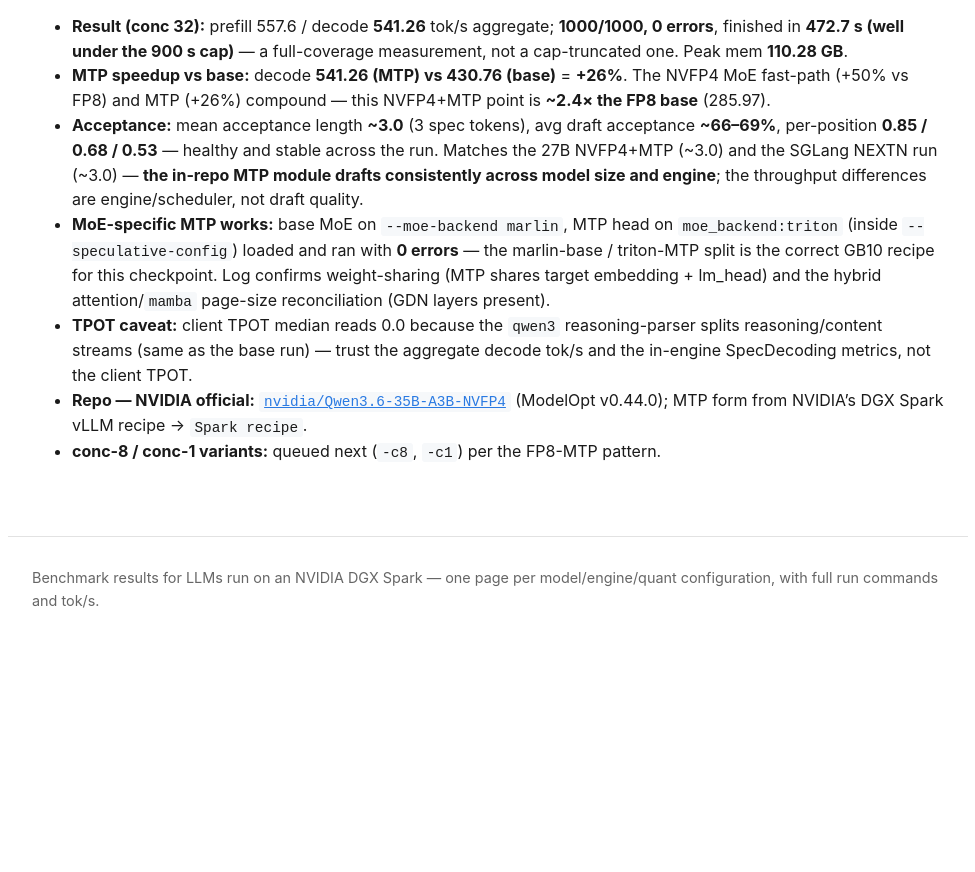
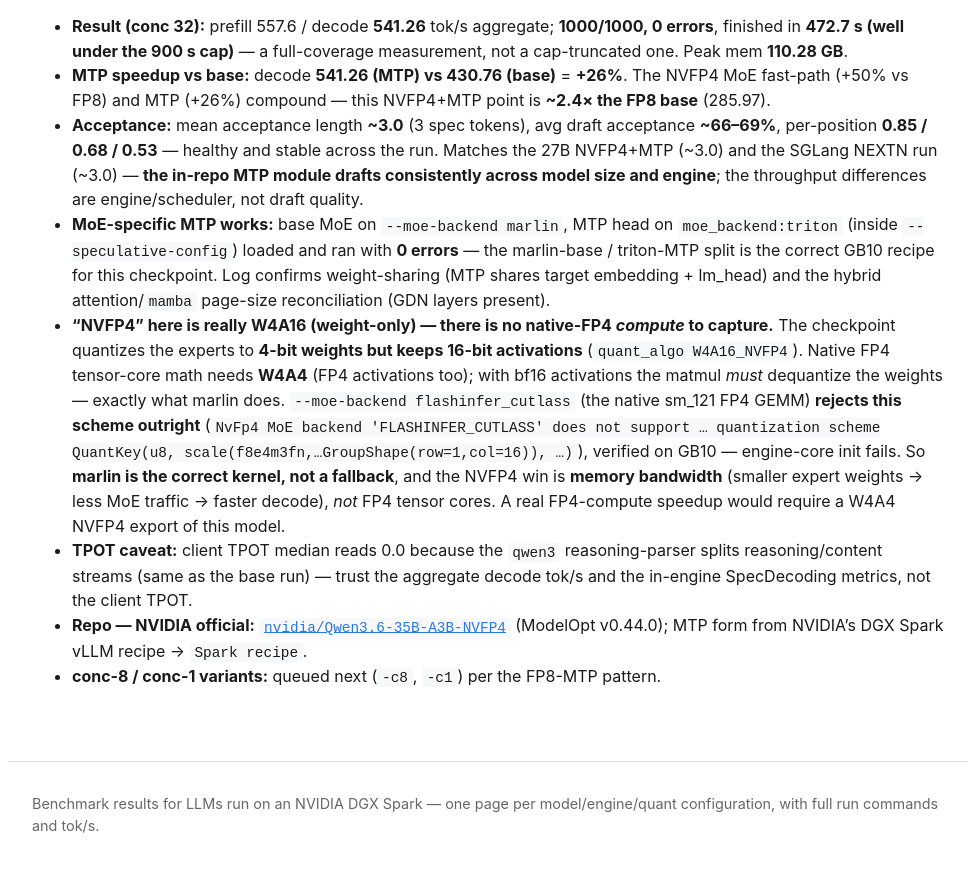
Before and after one commit to yjsoon/autobench, a Jekyll site: the page built from _configs/qwen3-6-35b-a3b-nvfp4-vllm-mtp.md, in a window 1280 px wide and 900 px high, scrolled down 1521 px. Shown: the top 872 px of the window, without its empty margins (152-1127 px from the left). Built offline with Jekyll 4.4.1, drawn with Linux system fonts in a browser that asks for light colours; before the commit the page ends 2195 px from its top, so only the background shows below that.

Commit message:
nvfp4-vllm-mtp: note checkpoint is W4A16 (weight-only), no native FP4 compute
The nvidia/Qwen3.6-35B-A3B-NVFP4 checkpoint quantizes experts to 4-bit
weights but keeps 16-bit activations (quant_algo W4A16_NVFP4). Native FP4
tensor-core compute needs W4A4, so there is none to capture here — marlin
(weight-only dequant) is the correct kernel, not a fallback. Verified on
GB10: --moe-backend flashinfer_cutlass rejects the W4A16 quant scheme and
engine-core init fails. The NVFP4 win is memory bandwidth, not FP4 math.

Co-Authored-By: Claude Opus 4.8 <noreply@anthropic.com>
Claude-Session: https://claude.ai/code/session_013MWessJyLCjZR94A8C9cKy

```diff
--- a/_configs/qwen3-6-35b-a3b-nvfp4-vllm-mtp.md
+++ b/_configs/qwen3-6-35b-a3b-nvfp4-vllm-mtp.md
@@ -52,6 +52,15 @@ vLLM, NVIDIA official quant + DGX Spark recipe. Spec-decode counterpart of the N
   `--speculative-config`) loaded and ran with **0 errors** — the marlin-base / triton-MTP split is the
   correct GB10 recipe for this checkpoint. Log confirms weight-sharing (MTP shares target embedding +
   lm_head) and the hybrid attention/`mamba` page-size reconciliation (GDN layers present).
+- **"NVFP4" here is really W4A16 (weight-only) — there is no native-FP4 *compute* to capture.** The
+  checkpoint quantizes the experts to **4-bit weights but keeps 16-bit activations** (`quant_algo
+  W4A16_NVFP4`). Native FP4 tensor-core math needs **W4A4** (FP4 activations too); with bf16 activations
+  the matmul *must* dequantize the weights — exactly what marlin does. `--moe-backend flashinfer_cutlass`
+  (the native sm_121 FP4 GEMM) **rejects this scheme outright** (`NvFp4 MoE backend 'FLASHINFER_CUTLASS'
+  does not support … quantization scheme QuantKey(u8, scale(f8e4m3fn,…GroupShape(row=1,col=16)), …)`),
+  verified on GB10 — engine-core init fails. So **marlin is the correct kernel, not a fallback**, and the
+  NVFP4 win is **memory bandwidth** (smaller expert weights → less MoE traffic → faster decode), *not* FP4
+  tensor cores. A real FP4-compute speedup would require a W4A4 NVFP4 export of this model.
 - **TPOT caveat:** client TPOT median reads 0.0 because the `qwen3` reasoning-parser splits
   reasoning/content streams (same as the base run) — trust the aggregate decode tok/s and the in-engine
   SpecDecoding metrics, not the client TPOT.
```
